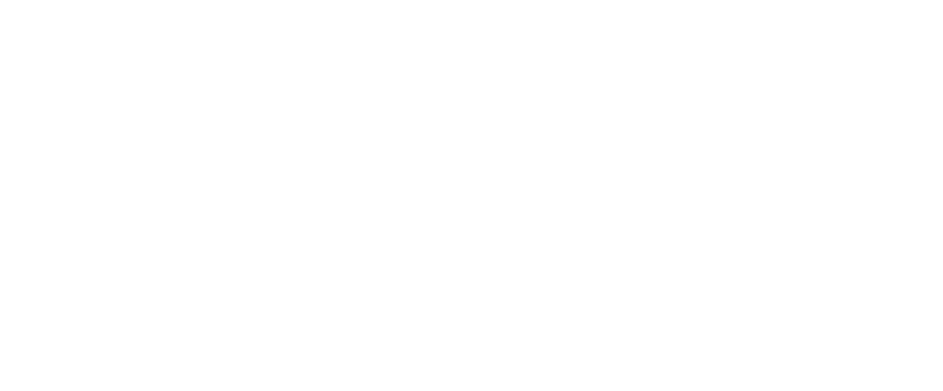
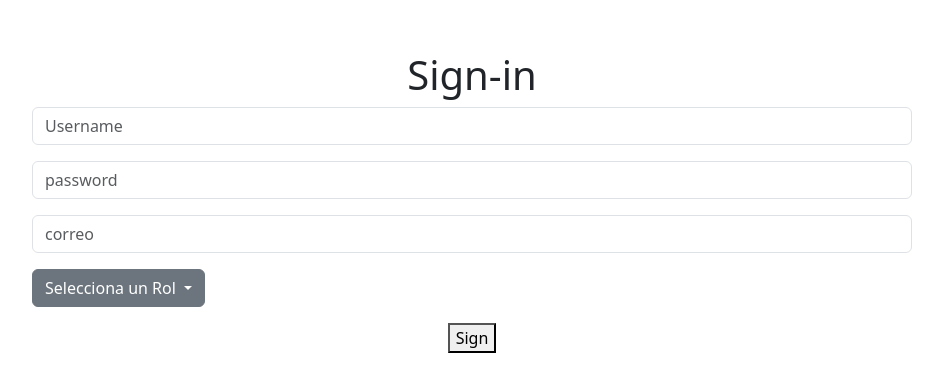
Before and after one commit to isatm/Reservas, an Angular app: page /register in a window 1280 px wide. Before the commit this address led to /. Shown: the part 129-520 px from the top of the page, without its empty margins (168-1111 px from the left). Built offline with nearby package versions, Linux system fonts and the light colour scheme.

Commit message:
se realizo la parte visual y el endpoint en el backend

```diff
--- a/src/Backend/config/db.js
+++ b/src/Backend/config/db.js
@@ -13,6 +13,6 @@
     return connection;
   } catch (error) {
     console.error('Error al conectar a la base de datos:', error.message);
-    throw error; // Lanzamos el error para que se pueda manejar en server.js
+    throw error;
   }
 };
--- a/src/Backend/server.js
+++ b/src/Backend/server.js
@@ -3,7 +3,7 @@
 import cors from 'cors';
 import bodyParser from 'body-parser';
 import { dbConnect } from './config/db.js';
-
+import userRoutes from './Routes/user.routes.js';
 const app = express();
 
 // Middleware
@@ -20,11 +20,15 @@
     process.exit(1); // Finaliza la aplicación si falla la conexión
   });
 
+  app.use('/api', userRoutes);
 // Inicia el servidor
 const PORT = 3000;
 app.listen(PORT, () => {
     console.log(`Servidor corriendo en http://localhost:${PORT}`);
 });
+
+
+
 
 
 /*
--- a/src/app/app.component.ts
+++ b/src/app/app.component.ts
@@ -1,10 +1,10 @@
 import { Component } from '@angular/core';
 import { RouterLink, RouterOutlet } from '@angular/router';
-
+import { HttpClientModule } from '@angular/common/http';
 @Component({
   selector: 'app-root',
   standalone: true,
-  imports: [RouterOutlet, RouterLink],
+  imports: [RouterOutlet, RouterLink, HttpClientModule],
   templateUrl: './app.component.html',
   styleUrl: './app.component.css'
 })
--- a/src/app/app.routes.ts
+++ b/src/app/app.routes.ts
@@ -2,9 +2,9 @@
 import { AppComponent } from './app.component';
 import { MenuPruebaComponent } from './componentes/menu-prueba/menu-prueba.component';
 import { HomeComponent } from './componentes/home/home.component';
-import { LoginComponent } from './pages/login/login.component';
+import { RegisterComponent } from './pages/register/register.component';
 
 export const routes: Routes = [
     {path: '', component: HomeComponent},
-    {path: 'login', component: LoginComponent}
+    {path: 'register', component: RegisterComponent}
 ];
--- a/src/app/pages/login/login.component.html
+++ /dev/null
@@ -1,24 +0,0 @@
-<div class="dropdown">
-    <button type="button" class="btn btn-primary dropdown-toggle" data-bs-toggle="dropdown" aria-expanded="false" data-bs-auto-close="outside">
-      Dropdown form
-    </button>
-    <form class="dropdown-menu p-4">
-      <div class="mb-3">
-        <label for="exampleDropdownFormEmail2" class="form-label">Email address</label>
-        <input type="email" class="form-control" id="exampleDropdownFormEmail2" placeholder="email@example.com">
-      </div>
-      <div class="mb-3">
-        <label for="exampleDropdownFormPassword2" class="form-label">Password</label>
-        <input type="password" class="form-control" id="exampleDropdownFormPassword2" placeholder="Password">
-      </div>
-      <div class="mb-3">
-        <div class="form-check">
-          <input type="checkbox" class="form-check-input" id="dropdownCheck2">
-          <label class="form-check-label" for="dropdownCheck2">
-            Remember me
-          </label>
-        </div>
-      </div>
-      <button type="submit" class="btn btn-primary">Sign in</button>
-    </form>
-  </div>
--- /dev/null
+++ b/src/app/pages/register/register.component.css
@@ -0,0 +1,22 @@
+.container-register{
+    margin-top:30px;
+    margin-left: 50px;
+    margin-right: 50px;
+    padding: 150px;
+}
+
+.button-sign{
+    margin-top: 8px;
+    display: flex;
+    justify-content: center
+}
+.contrasena{
+    position: relative;
+    flex: 1 1 auto;
+    width: 1%;
+    min-width: 0;
+}
+.title{
+    display: flex;
+    justify-content: center
+}
--- /dev/null
+++ b/src/app/pages/register/register.component.html
@@ -0,0 +1,33 @@
+<div class="container-register">
+  <div class="title">
+      <h1>Sign-in</h1>
+  </div>
+  <div class="input-group mb-3">
+    <input type="text" id="username" class="form-control" placeholder="Username" aria-label="Username" aria-describedby="basic-addon1">
+  </div>
+
+  <div class="mb-3">
+    <input type="password" id="password" class="form-control" placeholder="password" id="exampleInputPassword1">
+  </div>
+
+  <div class="input-group mb-3">
+    <input type="email"  id="email" class="form-control" placeholder="correo" >
+  </div>
+
+
+  <div class="dropdown mb-3">
+    <button class="btn btn-secondary dropdown-toggle" type="button" id="roleDropdown" data-bs-toggle="dropdown" aria-expanded="false">
+      Selecciona un Rol
+    </button>
+    <ul class="dropdown-menu" id="roleDropdownMenu">
+      <li><a class="dropdown-item" data-value="regular">Regular</a></li>
+      <li><a class="dropdown-item" data-value="administrador">Administrador</a></li>
+    </ul>
+    <input type="hidden" id="role" name="role"> <!-- Input oculto para almacenar el valor del rol seleccionado -->
+  </div>
+
+  <!-- Botón para enviar los datos -->
+  <div class="button-sign">
+    <button (click)="register()">Sign</button>
+  </div>
+</div>
```
Also changed, not shown: src/Backend/Routes/user.routes.js (added, +32 -0 lines), src/app/pages/login/login.component.ts (deleted, +0 -12 lines), src/app/pages/register/register.component.ts (added, +48 -0 lines), src/app/services/register.service.ts (added, +16 -0 lines), src/app/pages/login/login.component.css (deleted), 1 other file (tests, documents, lock files or other folders).
